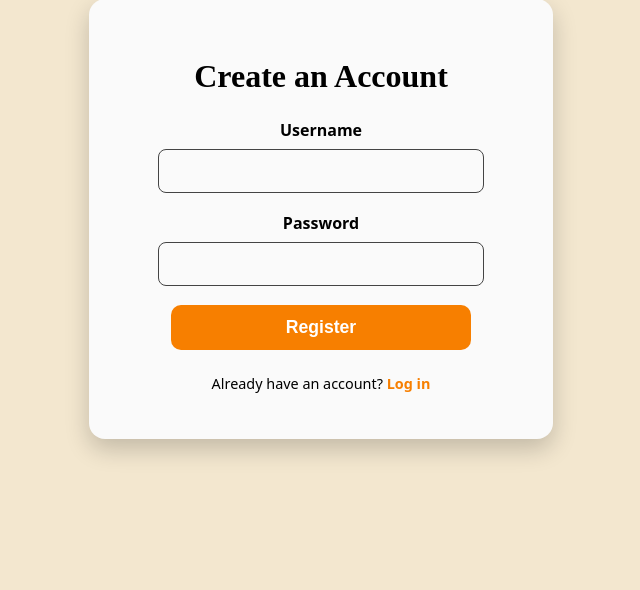
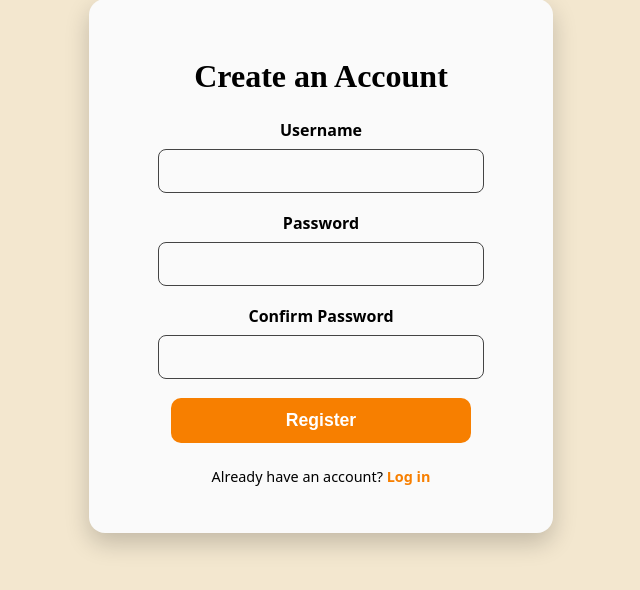
Before and after one commit to kir-55/SandboxJS, a Node server app: page /register in a window 1280 px wide. Shown: the part 101-691 px from the top of the page, without its empty margins (319-959 px from the left). Run offline with Node 20, Linux system fonts and the light colour scheme.

Commit message:
add confirm password field to registration form and validation

```diff
--- a/views/register.ejs
+++ b/views/register.ejs
@@ -21,6 +21,10 @@
                         <label for="password">Password</label>
                         <input type="password" id="password" name="password" required>
                     </div>
+                    <div class="form-group">
+                        <label for="confirmPassword">Confirm Password</label>
+                        <input type="password" id="confirmPassword" name="confirmPassword" required>
+                    </div>
                     <button type="submit" class="btn">Register</button>
                 </form>
                 <p id="message" class="error-message"></p>
@@ -33,10 +37,17 @@
                     e.preventDefault();
                     const username = document.getElementById('username').value;
                     const password = document.getElementById('password').value;
+                    const confirmPassword = document.getElementById('confirmPassword').value;
+
+                    if (password !== confirmPassword) {
+                        document.getElementById('message').textContent = 'Passwords do not match';
+                        return;
+                    }
+
                     const response = await fetch('/api/auth/register', {
                         method: 'POST',
                         headers: { 'Content-Type': 'application/json' },
-                        body: JSON.stringify({ username, password })
+                        body: JSON.stringify({ username, password, confirmPassword })
                     });
                     const data = await response.json();
                     if (response.ok) {
```
Also changed, not shown: routes/authRoutes.js (+6 -2 lines).
